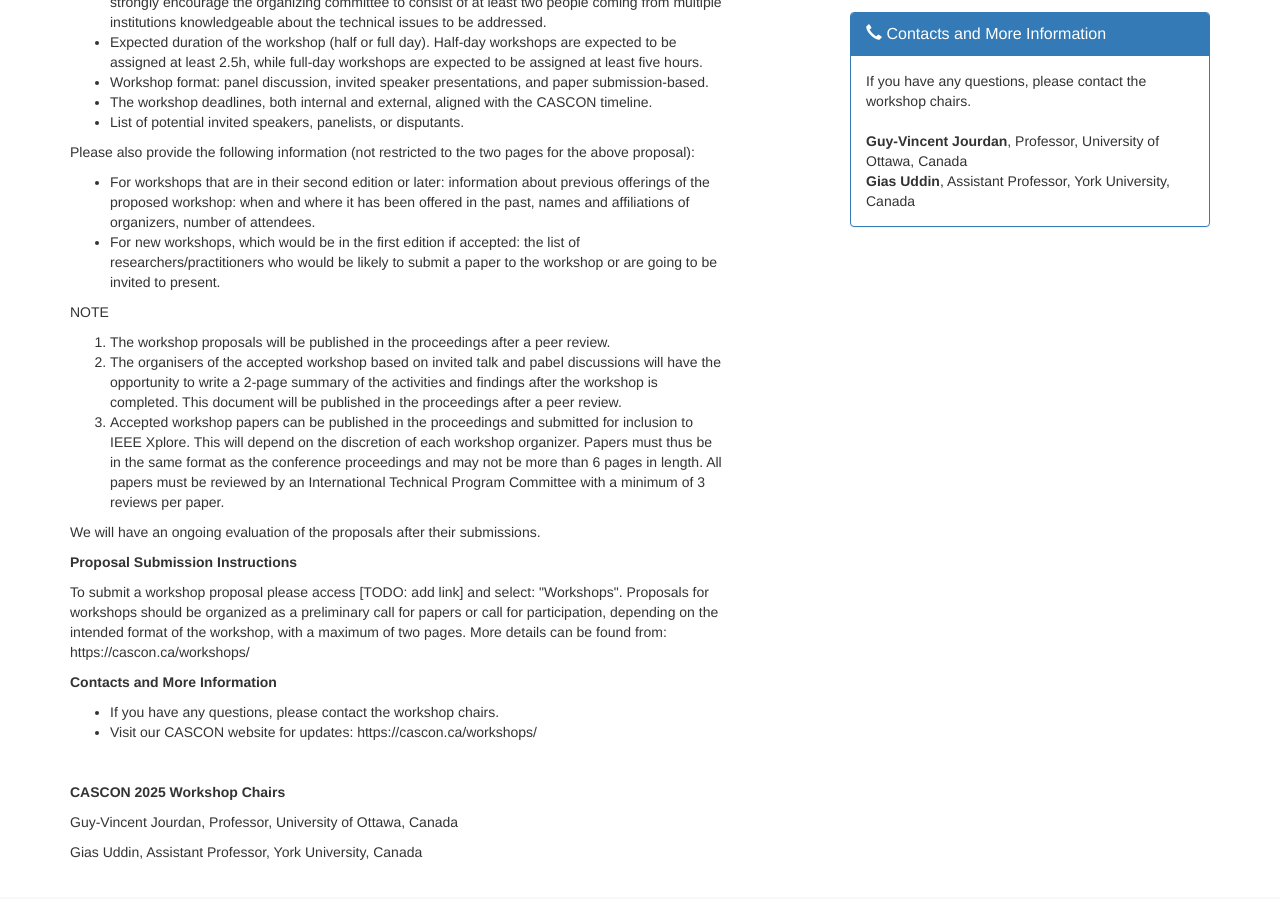
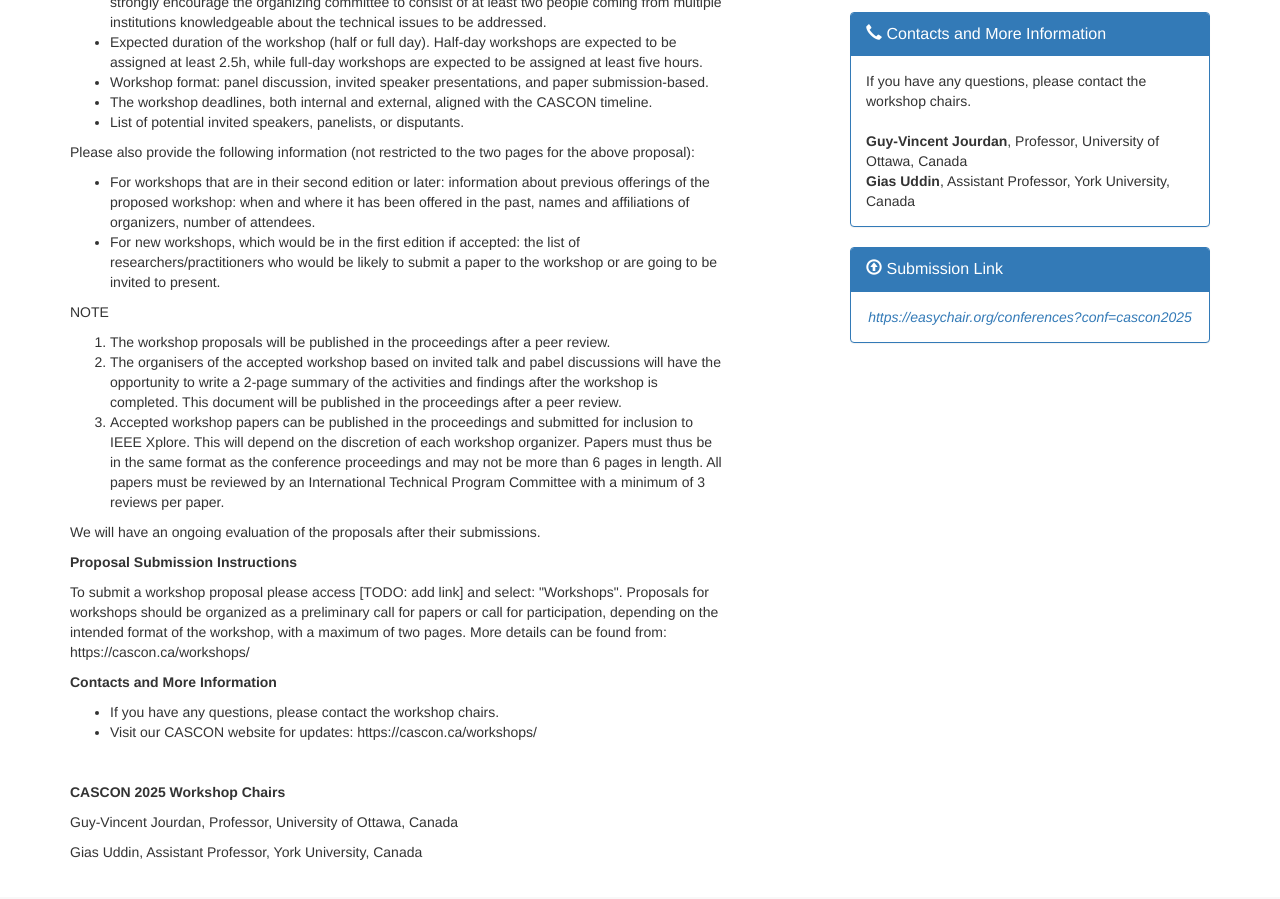
Before and after one commit to ICCSSE/CASCON2025, a Jekyll site: the page built from tracks/workshops.md, in a window 1280 px wide and 900 px high, scrolled down 796 px. Built offline with Jekyll 4.4.1, drawn with Linux system fonts in a browser that asks for light colours.

Commit message:
Update workshops.md

```diff
--- a/tracks/workshops.md
+++ b/tracks/workshops.md
@@ -133,5 +133,19 @@ title: "Workshops Track"
     </div>
 </div>
 
+<!-- SUBMISSION LINK SIDEBAR -->
+<div class="col-sm-4 col-sm-offset-1 sidebar">
+    <div class="panel panel-primary">
+      <div class="panel-heading clearfix">
+          <div class="panel-title">
+              <span class="glyphicon glyphicon-upload"></span>
+              <a href="#" class="navigate">Submission Link</a>
+          </div>
+      </div>
+      <div class="panel-body text-center">
+          <a href="https://easychair.org/conferences?conf=cascon2025"><em>https://easychair.org/conferences?conf=cascon2025</em></a>
+      </div>
+    </div>
+</div>
 
 </div>
```
